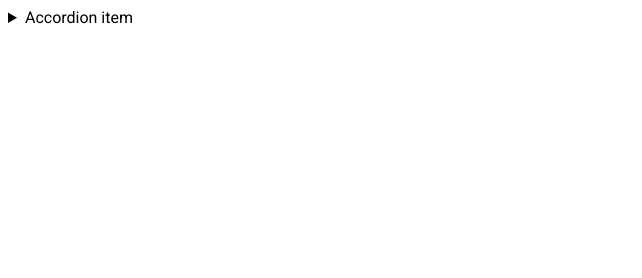
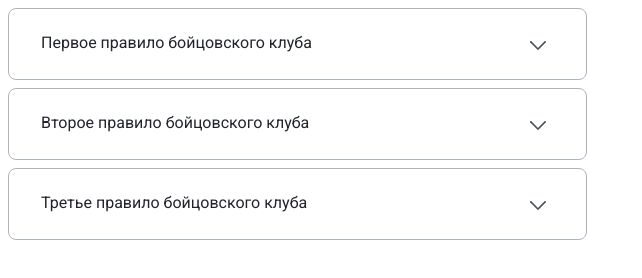
Before and after one commit to js-tasks-ru/htmlcss-20210114_vladimir664, a website: page 03-lection1/02-accordion/index.html in a window 1280 px wide. Shown: the whole page, without its empty margins (0-642 px from the left). Drawn offline with Linux system fonts and the light colour scheme.

Commit message:
add solution for 3-module 2-task

```diff
--- a/03-lection1/02-accordion/accordion.css
+++ b/03-lection1/02-accordion/accordion.css
@@ -1 +1,79 @@
 /* Стилизация аккордеона */
+.accordion__item {
+    width: 579px;
+    height: 72px;
+    border: 1px solid #ACB5BD;
+    box-sizing: border-box;
+    border-radius: 8px;
+    margin-bottom: 8px;
+}
+
+.accordion__item:last-child {
+    margin-bottom: 0;
+}
+
+.accordion__item[open] {
+    height: 168px;
+}
+
+.accordion__item[open] .accordion__summary{
+    padding: 24px 32px 16px 32px;
+}
+
+.accordion__item:not([open]):hover {
+    background-color: #bebebe;
+}
+
+.accordion__summary {
+    font-weight: 400;
+    font-size: 16px;
+    color: #212429;
+    cursor: pointer;
+    box-sizing: border-box;
+    padding: 24px 32px;
+    outline: none;
+    list-style: none;
+}
+
+.accordion__summary::-webkit-details-marker {
+    display: none
+}
+
+.accordion__summary-text {
+    width: 95%;
+    display: inline-block;
+}
+
+.accordion__marker {
+    display: inline-block;
+    transform: rotate(45deg);
+}
+
+.accordion__item:not([open]) .accordion__marker_closed {
+    width: 10px;
+    height: 10px;
+    border-right: 2px solid #495057;
+    border-bottom: 2px solid #495057;
+    border-radius: 1px;
+}
+
+.accordion__item[open] .accordion__marker_open {
+    width: 10px;
+    height: 10px;
+    border-left: 2px solid #495057;
+    border-top: 2px solid #495057;
+    border-radius: 1px;
+}
+
+.accordion__details-text {
+    color: #495057;
+    line-height: 24px;
+    padding: 0 32px 30px;
+}
+
+.accordion__details-text div {
+    overflow: hidden;
+    display: -webkit-box;
+    -webkit-line-clamp: 3;
+    -webkit-box-orient: vertical;
+}
--- a/03-lection1/02-accordion/index.html
+++ b/03-lection1/02-accordion/index.html
@@ -6,13 +6,52 @@
         <link rel="stylesheet" href="./accordion.css">
     </head>
     <body>
-        <details>
-            <summary>
-                Accordion item
-            </summary>
-            <p>
-                Hidden content
-            </p>
-        </details>
+        <div class="accordion">
+            <details class='accordion__item'>
+                <summary class='accordion__summary'>
+                    <div class='accordion__summary-text'>Первое правило бойцовского клуба</div>
+                    <div class='accordion__marker'>
+                        <div class='accordion__marker_closed'></div>
+                        <div class='accordion__marker_open'></div>
+                    </div>
+                </summary>
+
+                <div class='accordion__details-text'>
+                    <div>
+                        Никому не рассказывать о Бойцовском клубе. Никому не рассказывать о Бойцовском клубе. Никому не рассказывать о Бойцовском клубе. Никому не рассказывать о Бойцовском клубе. Никому не рассказывать о Бойцовском клубе.
+                    </div>
+                </div>
+            </details>
+            <details class='accordion__item'>
+                <summary class='accordion__summary'>
+                    <div class='accordion__summary-text'>Второе правило бойцовского клуба</div>
+                    <div class='accordion__marker'>
+                        <div class='accordion__marker_closed'></div>
+                        <div class='accordion__marker_open'></div>
+                    </div>
+                </summary>
+
+                <div class='accordion__details-text'>
+                    <div>
+                        Никогда никому не рассказывать о Бойцовском клубе. Никогда никому не рассказывать о Бойцовском клубе. Никогда никому не рассказывать о Бойцовском клубе. Никогда никому не рассказывать о Бойцовском клубе. Никогда никому не рассказывать о Бойцовском клубе. Никогда никому не рассказывать о Бойцовском клубе.
+                    </div>
+                </div>
+            </details>
+            <details class='accordion__item'>
+                <summary class='accordion__summary'>
+                    <div class='accordion__summary-text'>Третье правило бойцовского клуба</div>
+                    <div class='accordion__marker'>
+                        <div class='accordion__marker_closed'></div>
+                        <div class='accordion__marker_open'></div>
+                    </div>
+                </summary>
+
+                <div class='accordion__details-text'>
+                    <div>
+                        В схватке участвуют только двое. В схватке участвуют только двое. В схватке участвуют только двое. В схватке участвуют только двое. В схватке участвуют только двое. В схватке участвуют только двое. В схватке участвуют только двое. В схватке участвуют только двое.
+                    </div>
+                </div>
+            </details>
+        </div>
     </body>
 </html>
```
